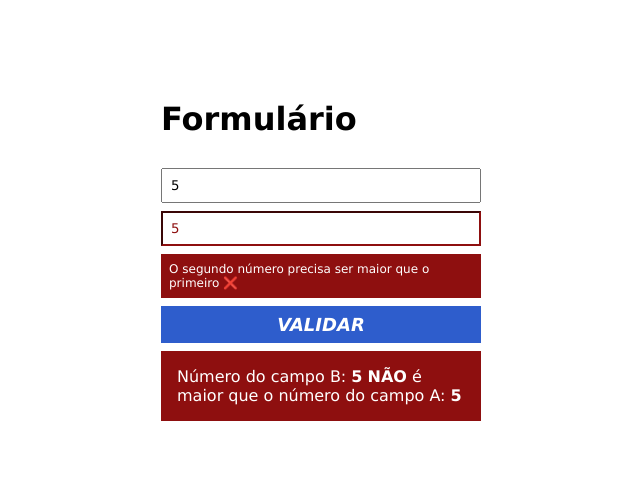
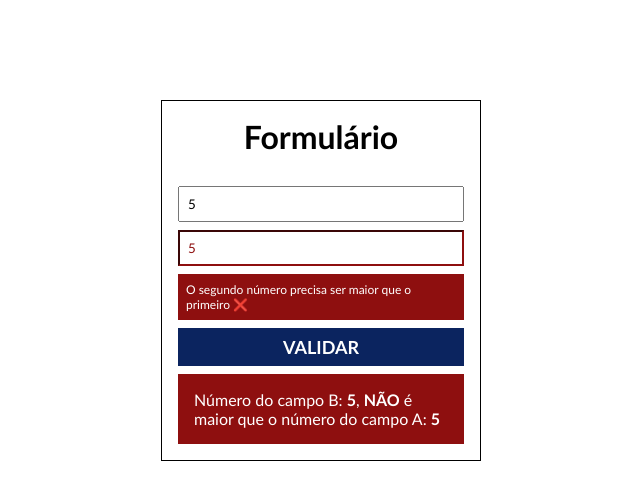
Before and after one commit to guicamargo19/validador, a plain HTML site: page index.html in a window 1280 px wide. Both pictures are taken after typing "5", "5" into the empty fields and a click on the button "VALIDAR". Shown: the whole page, without its empty margins (319-959 px from the left). Drawn offline with Linux system fonts and the light colour scheme.

Commit message:
Initial commit - Exercício HTML/JS

```diff
--- a/main.css
+++ b/main.css
@@ -2,20 +2,26 @@
     margin: 0;
     padding: 0;
     box-sizing: border-box;
-    font-family:Verdana, Geneva, Tahoma, sans-serif;
+    font-family:'Gill Sans', 'Gill Sans MT', Calibri, 'Trebuchet MS', sans-serif;
 }
 
 .container {
     margin: 100px auto;
     max-width: 320px;
     width: 100%;
+    padding: 16px;
+    border: 1px solid black;
+}
+
+.container h1 {
+    text-align: center;
 }
 
 form {
     margin-top: 30px;
 }
 
-input, button {
+button, input {
     display: block;
     padding: 8px;
     margin-bottom: 8px;
@@ -23,18 +29,18 @@ input, button {
 }
 
 button {
-    background-color: #2e5dcc;
+    background-color: #0b245f;
     color: #fff;
     border: none;
     text-transform: uppercase;
     cursor: pointer;
     font-weight: bold;
     font-size: 18px;
-    font-style: italic;
+
 }
 
 button:hover {
-    background-color: #3e97e4;
+    background-color: #2950c4;
 }
 
 .success-message {
--- a/main.js
+++ b/main.js
@@ -5,21 +5,42 @@ const campoA = document.getElementById('campoA');
 let validForm = false;
 
 function validaCampoB(campoA, campoB) {
-    const CampoBMaiorQueCampoA = campoB > campoA;
-    return CampoBMaiorQueCampoA;
+    campoA = parseFloat(campoA);
+    campoB = parseFloat(campoB);
+    return campoB > campoA;
 }
 
 campoB.addEventListener('input', function(event) {
     console.log(event.target.value);
     validForm = validaCampoB(campoA.value, event.target.value);
 
-    if (!validForm) {
+    if (!validForm && campoA.value != '') {
         campoB.classList.add('invalid');
         document.querySelector('.invalid-message').style.display = 'block';
         document.querySelector('.valid-message').style.display = 'none';
         campoB.classList.remove('valid');
         document.querySelector('.success-message').style.display = 'none';
-    } else {
+    } else if (campoA.value != ''){
+        campoB.classList.add('valid');
+        document.querySelector('.valid-message').style.display = 'block';
+        document.querySelector('.invalid-message').style.display = 'none';
+        document.querySelector('.error-message').style.display = 'none';
+    }
+});
+
+campoA.addEventListener('input', function(event) {
+    console.log(event.target.value);
+    if (campoB.value != '') {
+        validForm = validaCampoB(event.target.value, campoB.value);
+    }
+
+    if (!validForm && campoB.value != '') {
+        campoB.classList.add('invalid');
+        document.querySelector('.invalid-message').style.display = 'block';
+        document.querySelector('.valid-message').style.display = 'none';
+        campoB.classList.remove('valid');
+        document.querySelector('.success-message').style.display = 'none';
+    } else if (campoB.value != ''){
         campoB.classList.add('valid');
         document.querySelector('.valid-message').style.display = 'block';
         document.querySelector('.invalid-message').style.display = 'none';
@@ -31,7 +52,7 @@ form.addEventListener('submit', function(event){
     event.preventDefault();
 
     const mensagemSucesso = `Número do campo B: <b>${campoB.value}</b> é maior que o número do campo A: <b>${campoA.value}`;
-    const mensagemErro = `Número do campo B: <b>${campoB.value}</b> <b>NÃO</b> é maior que o número do campo A: <b>${campoA.value}`;
+    const mensagemErro = `Número do campo B: <b>${campoB.value}</b>, <b>NÃO</b> é maior que o número do campo A: <b>${campoA.value}`;
 
     validForm = validaCampoB(campoA.value, campoB.value)
 
```
